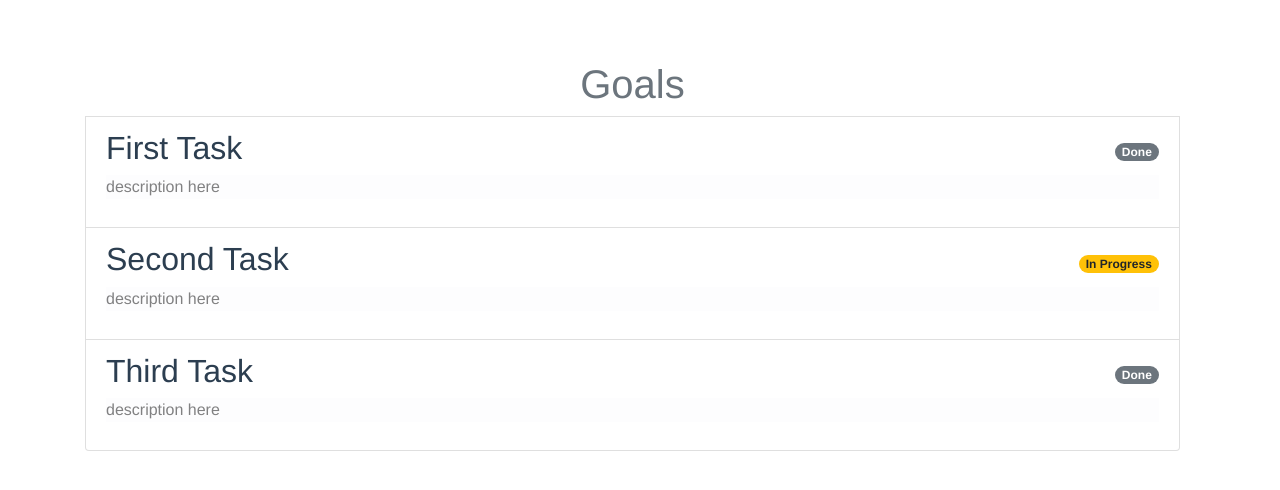
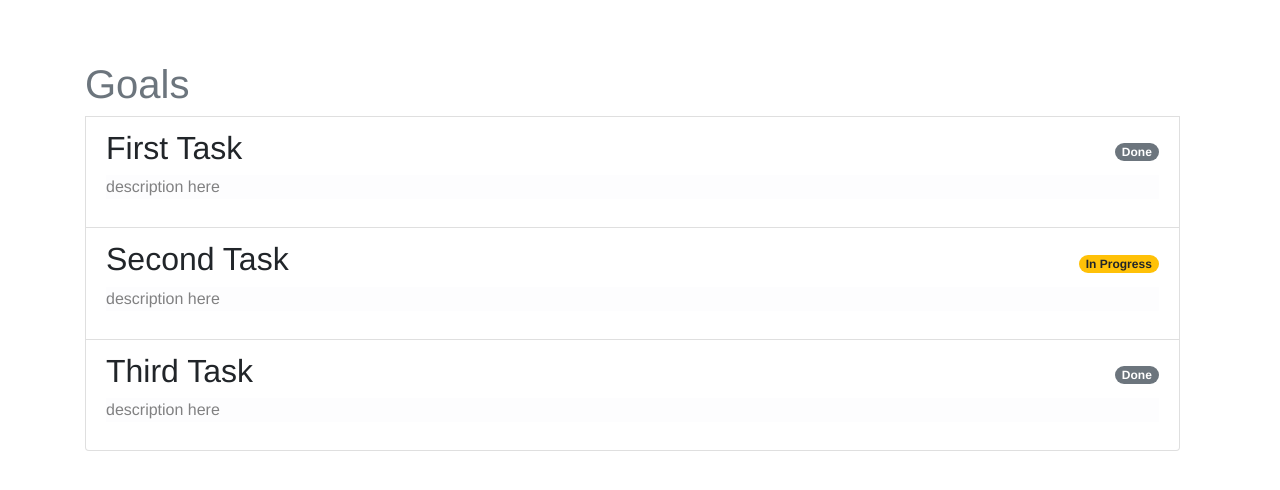
Before and after one commit to DiSalvio/goali_vue, a Vue app: page / in a window 1280 px wide. Shown: the top 490 px of the page. Built offline with nearby package versions, Linux system fonts and the light colour scheme.

Commit message:
import bootstrap instead of using stylesheet link

```diff
--- a/public/index.html
+++ b/public/index.html
@@ -5,7 +5,6 @@
     <meta http-equiv="X-UA-Compatible" content="IE=edge">
     <meta name="viewport" content="width=device-width,initial-scale=1.0">
     <link rel="icon" href="<%= BASE_URL %>favicon.ico">
-    <link rel="stylesheet" href="/bootstrap.css">
     <title><%= htmlWebpackPlugin.options.title %></title>
   </head>
   <body>
--- a/src/App.vue
+++ b/src/App.vue
@@ -16,12 +16,11 @@ export default {
 </script>
 
 <style>
+@import "assets/bootstrap.css";
 #app {
   font-family: Avenir, Helvetica, Arial, sans-serif;
   -webkit-font-smoothing: antialiased;
   -moz-osx-font-smoothing: grayscale;
-  text-align: center;
-  color: #2c3e50;
   margin-top: 60px;
 }
 </style>
```
Also changed, not shown: src/assets/bootstrap.css (renamed from public/bootstrap.css).
